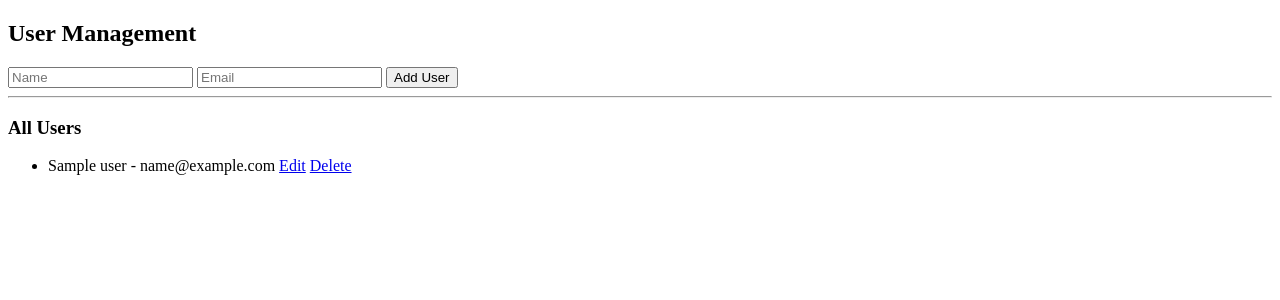
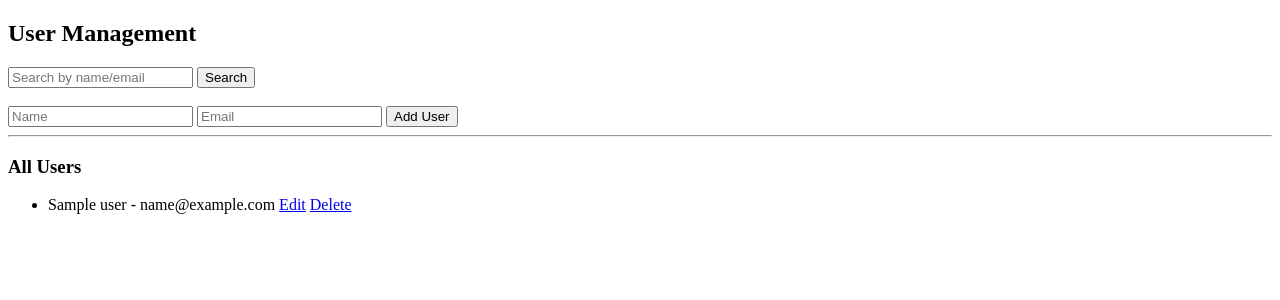
Before and after one commit to sahilsaiyed-oss/flask-backend, a Flask app: template chapter05_crud_database/app/templates/user.html in a window 1280 px wide. Shown: the top 300 px of the page. Run offline with Flask 3, Linux system fonts and the light colour scheme; the template is opened without the code that fills it: most values are stand-ins (such as "Sample title", 1, 10 or a date in 2020).

Commit message:
Day 18: Added search and filtering functionality to CRUD dashboard

```diff
--- a/chapter05_crud_database/app/templates/user.html
+++ b/chapter05_crud_database/app/templates/user.html
@@ -14,6 +14,16 @@
             {% endfor %}
         {% endif %}
     {% endwith %}
+
+    <form method="GET" action="/">
+        <input type="text"
+               name="search"
+               placeholder="Search by name/email"
+               value="{{ search_query }}">
+        <button type="submit">Search</button>
+    </form>
+
+    <br>
 
     <form method="POST" action="/add-user">
         <input type="text" name="name" placeholder="Name" required>
@@ -33,10 +43,12 @@
                 <a href="/edit-user/{{ user.id }}">Edit</a>
 
                 <a href="/delete-user/{{ user.id }}"
-                   onclick="return confirm('Are you sure you want to delete this user?')">
+                   onclick="return confirm('Delete this user?')">
                    Delete
                 </a>
             </li>
+        {% else %}
+            <li>No users found.</li>
         {% endfor %}
     </ul>
 
```
